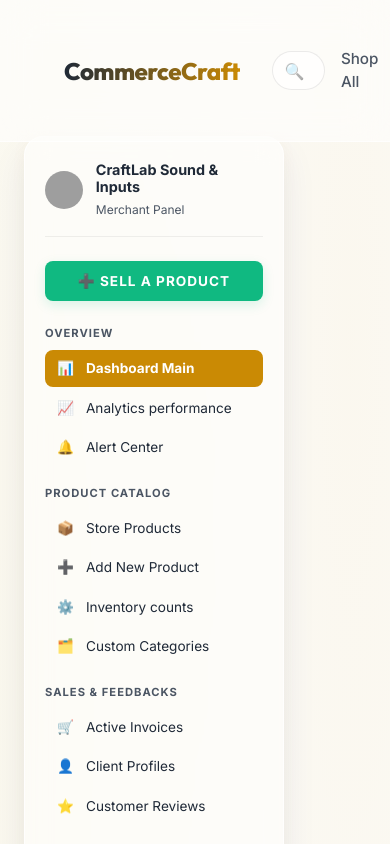
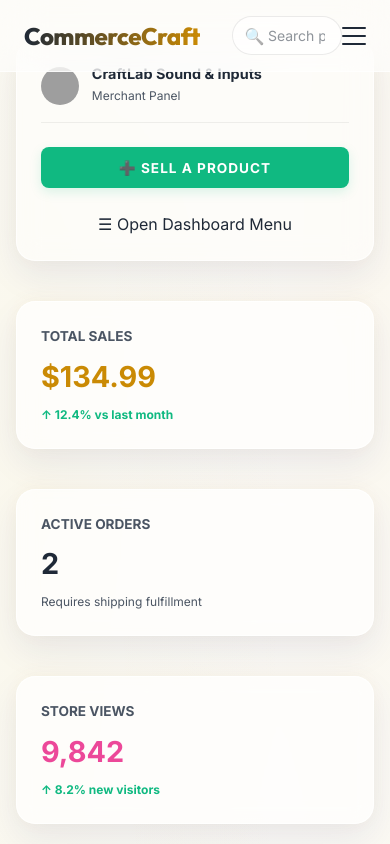
Before and after one commit to abdulrahman2202/CommerceCraft, a React (Vite) app in the folder frontend/ecommerce-app/: page /seller-dashboard in a window 390 px wide. Shown: the top 844 px of the page. Built offline with nearby package versions, Linux system fonts and the light colour scheme; grey boxes are pictures that could not be loaded.

Commit message:
making the application responsive

```diff
--- a/frontend/ecommerce-app/src/App.jsx
+++ b/frontend/ecommerce-app/src/App.jsx
@@ -37,11 +37,13 @@ import './index.css';
 function AppContent() {
     const { cartCount, wishlistCount, setSearchQuery } = useContext(ShopContext);
     const [localSearch, setLocalSearch] = useState('');
+    const [mobileMenuOpen, setMobileMenuOpen] = useState(false);
     const navigate = useNavigate();
 
     const handleSearchSubmit = (e) => {
         e.preventDefault();
         setSearchQuery(localSearch.trim());
+        setMobileMenuOpen(false);
         navigate('/search');
     };
 
@@ -50,10 +52,10 @@ function AppContent() {
             <header className="header">
                 <div style={{ display: 'flex', alignItems: 'center', gap: '2rem', flex: '1' }}>
                     <div className="brand" style={{ flexShrink: 0 }}>
-                        <Link to="/" style={{ color: 'inherit', textDecoration: 'none' }}>CommerceCraft</Link>
+                        <Link to="/" style={{ color: 'inherit', textDecoration: 'none' }} onClick={() => setMobileMenuOpen(false)}>CommerceCraft</Link>
                     </div>
                     {/* Search Bar */}
-                    <form onSubmit={handleSearchSubmit} style={{ position: 'relative', width: '100%', maxWidth: '350px' }}>
+                    <form onSubmit={handleSearchSubmit} className="desktop-only" style={{ position: 'relative', width: '100%', maxWidth: '350px' }}>
                         <input
                             type="text"
                             placeholder="Search premium gadgets..."
@@ -75,14 +77,14 @@ function AppContent() {
                     </form>
                 </div>
 
-                <nav className="nav-links" style={{ display: 'flex', alignItems: 'center', gap: '2rem' }}>
+                <nav className="nav-links desktop-nav" style={{ display: 'flex', alignItems: 'center', gap: '2rem' }}>
                     <Link to="/products" className="nav-link" style={{ marginLeft: '1rem' }}>Shop All</Link>
                     <Link to="/categories" className="nav-link">Categories</Link>
                     <Link to="/orders" className="nav-link">My Orders</Link>
                     <Link to="/about" className="nav-link">About</Link>
                 </nav>
 
-                <div style={{ display: 'flex', alignItems: 'center', gap: '1rem', marginLeft: '2rem' }}>
+                <div className="desktop-actions" style={{ display: 'flex', alignItems: 'center', gap: '1rem', marginLeft: '2rem' }}>
                     <Link to="/wishlist" className="cart-btn" style={{ textDecoration: 'none' }}>
                         <span>❤️ Wishlist</span>
                         {wishlistCount > 0 && (
@@ -109,7 +111,82 @@ function AppContent() {
                         <span>👤 Profile</span>
                     </Link>
                 </div>
+
+                {/* Hamburger Toggler for Mobile */}
+                <button
+                    className={`hamburger-toggle ${mobileMenuOpen ? 'active' : ''}`}
+                    onClick={() => setMobileMenuOpen(!mobileMenuOpen)}
+                    aria-label="Toggle Menu"
+                >
+                    <span className="hamburger-line line-1"></span>
+                    <span className="hamburger-line line-2"></span>
+                    <span className="hamburger-line line-3"></span>
+                </button>
             </header>
+
+            {/* Mobile Navigation Drawer */}
+            {mobileMenuOpen && (
+                <div className="mobile-drawer-overlay" onClick={() => setMobileMenuOpen(false)}>
+                    <div className="mobile-drawer" onClick={(e) => e.stopPropagation()}>
+                        {/* Search Bar inside drawer */}
+                        <form onSubmit={handleSearchSubmit} style={{ position: 'relative', width: '100%' }}>
+                            <input
+                                type="text"
+                                placeholder="Search products..."
+                                value={localSearch}
+                                onChange={(e) => setLocalSearch(e.target.value)}
+                                style={{
+                                    width: '100%',
+                                    padding: '0.65rem 1rem 0.65rem 2.2rem',
+                                    borderRadius: '1.5rem',
+                                    border: '1px solid rgba(0,0,0,0.1)',
+                                    backgroundColor: 'white',
+                                    outline: 'none',
+                                    fontSize: '0.9rem',
+                                    boxSizing: 'border-box'
+                                }}
+                            />
+                            <span style={{ position: 'absolute', left: '0.8rem', top: '50%', transform: 'translateY(-50%)', opacity: 0.5 }}>🔍</span>
+                        </form>
+
+                        <div className="mobile-drawer-links">
+                            <Link to="/products" className="mobile-drawer-link" onClick={() => setMobileMenuOpen(false)}>Shop All</Link>
+                            <Link to="/categories" className="mobile-drawer-link" onClick={() => setMobileMenuOpen(false)}>Categories</Link>
+                            <Link to="/orders" className="mobile-drawer-link" onClick={() => setMobileMenuOpen(false)}>My Orders</Link>
+                            <Link to="/about" className="mobile-drawer-link" onClick={() => setMobileMenuOpen(false)}>About Us</Link>
+                            <Link to="/seller-dashboard" className="mobile-drawer-link" onClick={() => setMobileMenuOpen(false)}>Sell on Craft</Link>
+                        </div>
+
+                        <div className="mobile-drawer-actions">
+                            <Link to="/wishlist" className="cart-btn" style={{ textDecoration: 'none', justifyContent: 'center' }} onClick={() => setMobileMenuOpen(false)}>
+                                <span>❤️ Wishlist</span>
+                                {wishlistCount > 0 && (
+                                    <span style={{ background: 'var(--accent)', color: 'white', borderRadius: '50%', padding: '0 6px', fontSize: '0.75rem', fontWeight: 'bold' }}>
+                                        {wishlistCount}
+                                    </span>
+                                )}
+                            </Link>
+
+                            <Link to="/cart" className="cart-btn" style={{ textDecoration: 'none', justifyContent: 'center' }} onClick={() => setMobileMenuOpen(false)}>
+                                <span>🛒 Cart</span>
+                                {cartCount > 0 && (
+                                    <span style={{ background: 'var(--text-main)', color: 'white', borderRadius: '50%', padding: '0 6px', fontSize: '0.75rem', fontWeight: 'bold' }}>
+                                        {cartCount}
+                                    </span>
+                                )}
+                            </Link>
+
+                            <Link to="/login" className="cart-btn" style={{ textDecoration: 'none', justifyContent: 'center' }} onClick={() => setMobileMenuOpen(false)}>
+                                <span>🔑 Sign In</span>
+                            </Link>
+
+                            <Link to="/profile" className="cart-btn" style={{ textDecoration: 'none', justifyContent: 'center' }} onClick={() => setMobileMenuOpen(false)}>
+                                <span>👤 Profile</span>
+                            </Link>
+                        </div>
+                    </div>
+                </div>
+            )}
 
             <Routes>
                 <Route path="/" element={<Home />} />
--- a/frontend/ecommerce-app/src/index.css
+++ b/frontend/ecommerce-app/src/index.css
@@ -468,3 +468,229 @@ a {
     box-shadow: 0 0 15px var(--accent-glow);
     transform: translateY(-1px);
 }
+
+/* Responsive Grid and utilities */
+@media (max-width: 1024px) {
+    .header {
+        padding: 1rem 1.5rem !important;
+    }
+
+    .desktop-nav {
+        display: none !important;
+    }
+
+    .desktop-actions {
+        display: none !important;
+    }
+
+    .hero h1 {
+        font-size: 2.5rem !important;
+        margin-bottom: 1rem !important;
+    }
+
+    .hero p {
+        font-size: 1rem !important;
+        margin-bottom: 1.5rem !important;
+    }
+
+    .page-container {
+        padding-top: 7rem !important;
+        padding-bottom: 2rem !important;
+    }
+}
+
+/* Hamburger Toggler Icon */
+.hamburger-toggle {
+    display: none;
+    flex-direction: column;
+    justify-content: space-between;
+    width: 24px;
+    height: 18px;
+    background: transparent;
+    border: none;
+    cursor: pointer;
+    padding: 0;
+    z-index: 1100;
+}
+
+.hamburger-line {
+    width: 100%;
+    height: 2px;
+    background-color: var(--text-main);
+    border-radius: 2px;
+    transition: all 0.3s cubic-bezier(0.4, 0, 0.2, 1);
+}
+
+.hamburger-toggle.active .line-1 {
+    transform: translateY(8px) rotate(45deg);
+}
+
+.hamburger-toggle.active .line-2 {
+    opacity: 0;
+}
+
+.hamburger-toggle.active .line-3 {
+    transform: translateY(-8px) rotate(-45deg);
+}
+
+@media (max-width: 1024px) {
+    .hamburger-toggle {
+        display: flex;
+    }
+}
+
+/* Mobile Slide-in Drawer */
+.mobile-drawer-overlay {
+    position: fixed;
+    top: 0;
+    left: 0;
+    width: 100%;
+    height: 100vh;
+    background: rgba(0, 0, 0, 0.4);
+    backdrop-filter: blur(4px);
+    z-index: 1050;
+    display: flex;
+    justify-content: flex-end;
+}
+
+.mobile-drawer {
+    width: 80%;
+    max-width: 320px;
+    height: 100%;
+    background: rgba(255, 255, 255, 0.85);
+    backdrop-filter: blur(25px);
+    border-left: 1px solid var(--glass-border);
+    box-shadow: -10px 0 30px rgba(0, 0, 0, 0.1);
+    padding: 6rem 2rem 2rem 2rem;
+    display: flex;
+    flex-direction: column;
+    gap: 2rem;
+    overflow-y: auto;
+    animation: slideIn 0.3s cubic-bezier(0.16, 1, 0.3, 1) forwards;
+}
+
+@keyframes slideIn {
+    from {
+        transform: translateX(100%);
+    }
+
+    to {
+        transform: translateX(0);
+    }
+}
+
+.mobile-drawer-links {
+    display: flex;
+    flex-direction: column;
+    gap: 1.5rem;
+}
+
+.mobile-drawer-link {
+    font-size: 1.1rem;
+    font-weight: 600;
+    color: var(--text-muted);
+    padding-bottom: 0.5rem;
+    border-bottom: 1px solid rgba(0, 0, 0, 0.05);
+    transition: color 0.2s;
+}
+
+.mobile-drawer-link:hover {
+    color: var(--text-main);
+}
+
+.mobile-drawer-actions {
+    display: flex;
+    flex-direction: column;
+    gap: 1rem;
+    margin-top: 1rem;
+}
+
+/* Additional Responsive Spacing overrides */
+@media (max-width: 768px) {
+    .section-title {
+        font-size: 1.8rem !important;
+        margin-bottom: 2rem !important;
+    }
+
+    .products {
+        padding: 4rem 1.5rem !important;
+    }
+
+    .product-grid {
+        grid-template-columns: repeat(auto-fit, minmax(260px, 1fr)) !important;
+        gap: 1.5rem !important;
+    }
+
+    .footer {
+        padding: 2.5rem 1rem !important;
+        margin-top: 4rem !important;
+    }
+
+    .premium-card {
+        padding: 1.5rem !important;
+        margin: 1rem auto 0 auto !important;
+    }
+}
+
+/* Responsive Seller Dashboard Layout */
+.seller-layout {
+    display: flex;
+    flex-direction: row;
+    align-items: flex-start;
+    text-align: left;
+    min-height: 100vh;
+    width: 100%;
+    gap: 2rem;
+    padding: 2rem 1.5rem;
+    max-width: 1400px;
+    margin: 0 auto;
+}
+
+.seller-sidebar {
+    flex: 0 0 260px;
+    min-width: 260px;
+    width: 260px;
+}
+
+.seller-workspace {
+    flex: 1;
+    min-width: 0;
+}
+
+@media (max-width: 1024px) {
+    .seller-layout {
+        flex-direction: column !important;
+        gap: 1.5rem !important;
+        padding: 1.5rem 1rem !important;
+    }
+
+    .seller-sidebar {
+        flex: 1 1 100% !important;
+        width: 100% !important;
+        min-width: 0 !important;
+    }
+
+    .seller-sidebar .premium-card {
+        position: static !important;
+    }
+}
+
+.seller-nav-toggle {
+    display: none;
+}
+
+@media (max-width: 1024px) {
+    .seller-nav-toggle {
+        display: block !important;
+    }
+
+    .seller-nav-groups.collapsed {
+        display: none !important;
+    }
+
+    .seller-nav-groups.expanded {
+        display: flex !important;
+        flex-direction: column;
+        gap: 1.2rem;
+    }
+}
--- a/frontend/ecommerce-app/src/pages/SellerDashboard.jsx
+++ b/frontend/ecommerce-app/src/pages/SellerDashboard.jsx
@@ -11,10 +11,12 @@ function SellerDashboard() {
     const [activeSubTab, setActiveSubTab] = useState('dashboard');
     const [selectedProductId, setSelectedProductId] = useState(null);
     const [selectedOrderId, setSelectedOrderId] = useState(null);
+    const [menuExpanded, setMenuExpanded] = useState(false);
 
     // Scroll to top of section/viewport when active tab shifts
     useEffect(() => {
         window.scrollTo({ top: 0, behavior: 'smooth' });
+        setMenuExpanded(false);
     }, [activeSubTab]);
 
     // Initial Shareable States (Mock Data)
@@ -134,10 +136,10 @@ function SellerDashboard() {
     ];
 
     return (
-        <main className="page-container" style={{ display: 'flex', flexDirection: 'row', alignItems: 'flex-start', textAlign: 'left', minHeight: '100vh', width: '100%', gap: '2rem', padding: '2rem 1.5rem', maxWidth: '1400px', margin: '0 auto', flexWrap: 'wrap' }}>
+        <main className="page-container seller-layout">
 
             {/* Sidebar Navigation */}
-            <aside style={{ flex: '0 0 260px', minWidth: '260px' }}>
+            <aside className="seller-sidebar">
                 <div className="premium-card" style={{ margin: 0, padding: '1.5rem 1.25rem', position: 'sticky', top: '2rem', display: 'flex', flexDirection: 'column', gap: '1.5rem' }}>
 
                     {/* Brand Banner */}
@@ -179,8 +181,16 @@ function SellerDashboard() {
                         ➕ Sell a Product
                     </button>
 
+                    {/* Collapsible Mobile Toggle button */}
+                    <button
+                        onClick={() => setMenuExpanded(!menuExpanded)}
+                        className="seller-nav-toggle"
+                    >
+                        {menuExpanded ? '✕ Close Sidebar Menu' : '☰ Open Dashboard Menu'}
+                    </button>
+
                     {/* Nav Categories */}
-                    <div style={{ display: 'flex', flexDirection: 'column', gap: '1.2rem' }}>
+                    <div className={`seller-nav-groups ${menuExpanded ? 'expanded' : 'collapsed'}`}>
                         {menuGroups.map(group => (
                             <div key={group.title}>
                                 <div style={{ fontSize: '0.7rem', fontWeight: 800, textTransform: 'uppercase', color: 'var(--text-muted)', letterSpacing: '1px', marginBottom: '0.5rem' }}>
@@ -231,7 +241,7 @@ function SellerDashboard() {
             </aside>
 
             {/* Workspace View switcher */}
-            <section style={{ flex: '1 1 800px', display: 'flex', flexDirection: 'column', gap: '2rem' }}>
+            <section className="seller-workspace" style={{ display: 'flex', flexDirection: 'column', gap: '2rem' }}>
                 <DashboardOverview
                     activeSubTab={activeSubTab}
                     notifications={notifications}
--- a/frontend/ecommerce-app/src/pages/ShoppingCart.jsx
+++ b/frontend/ecommerce-app/src/pages/ShoppingCart.jsx
@@ -107,8 +107,6 @@ function ShoppingCart() {
                     </div>
                 ) : (
                     <div style={{
-                        display: 'grid',
-                        gridTemplateColumns: '1fr',
                         gap: '2.5rem'
                     }} className="upload-grid">
 
```
Also changed, not shown: frontend/ecommerce-app/src/pages/ProductDetails.jsx (+2 -5 lines).
